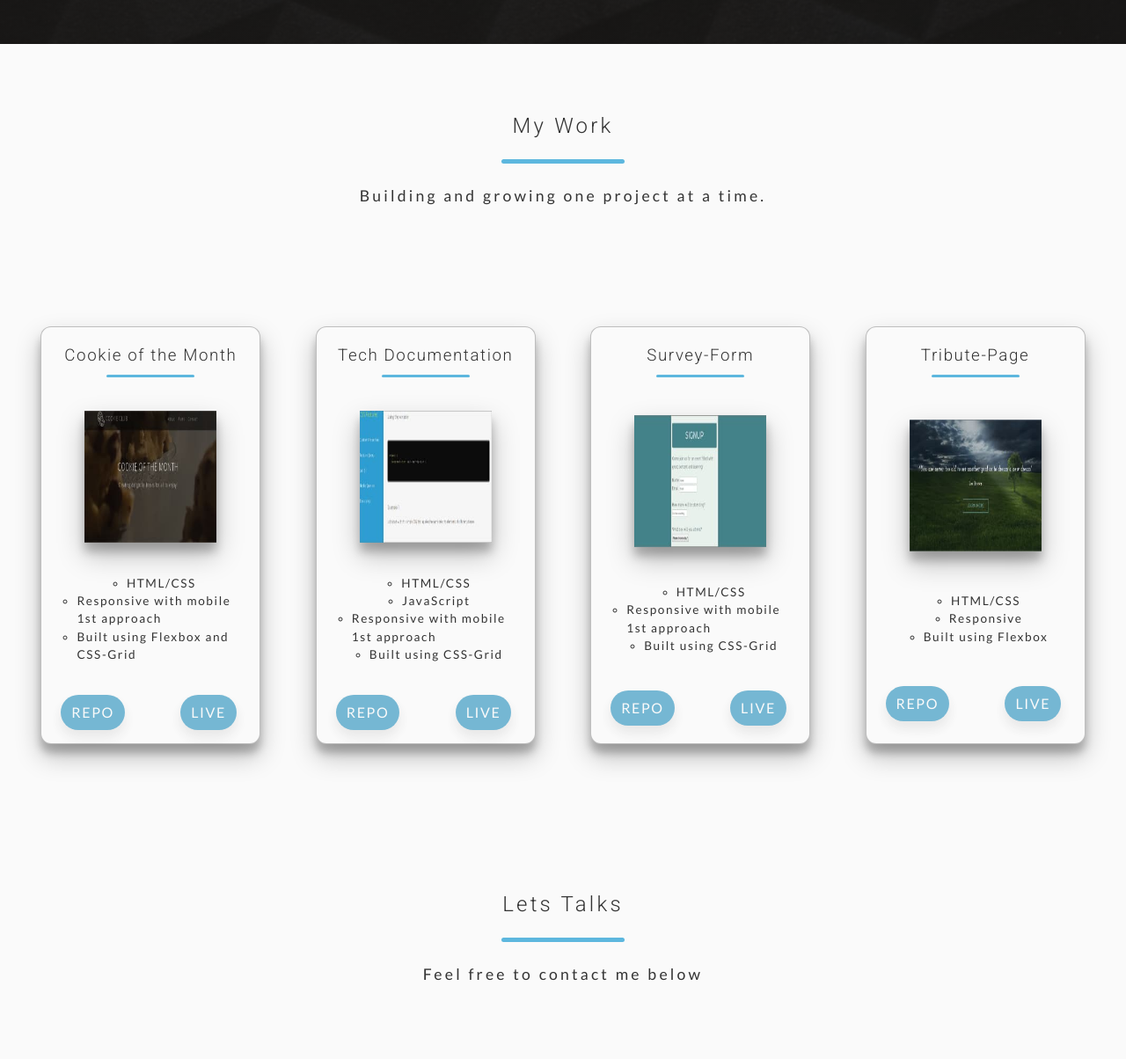
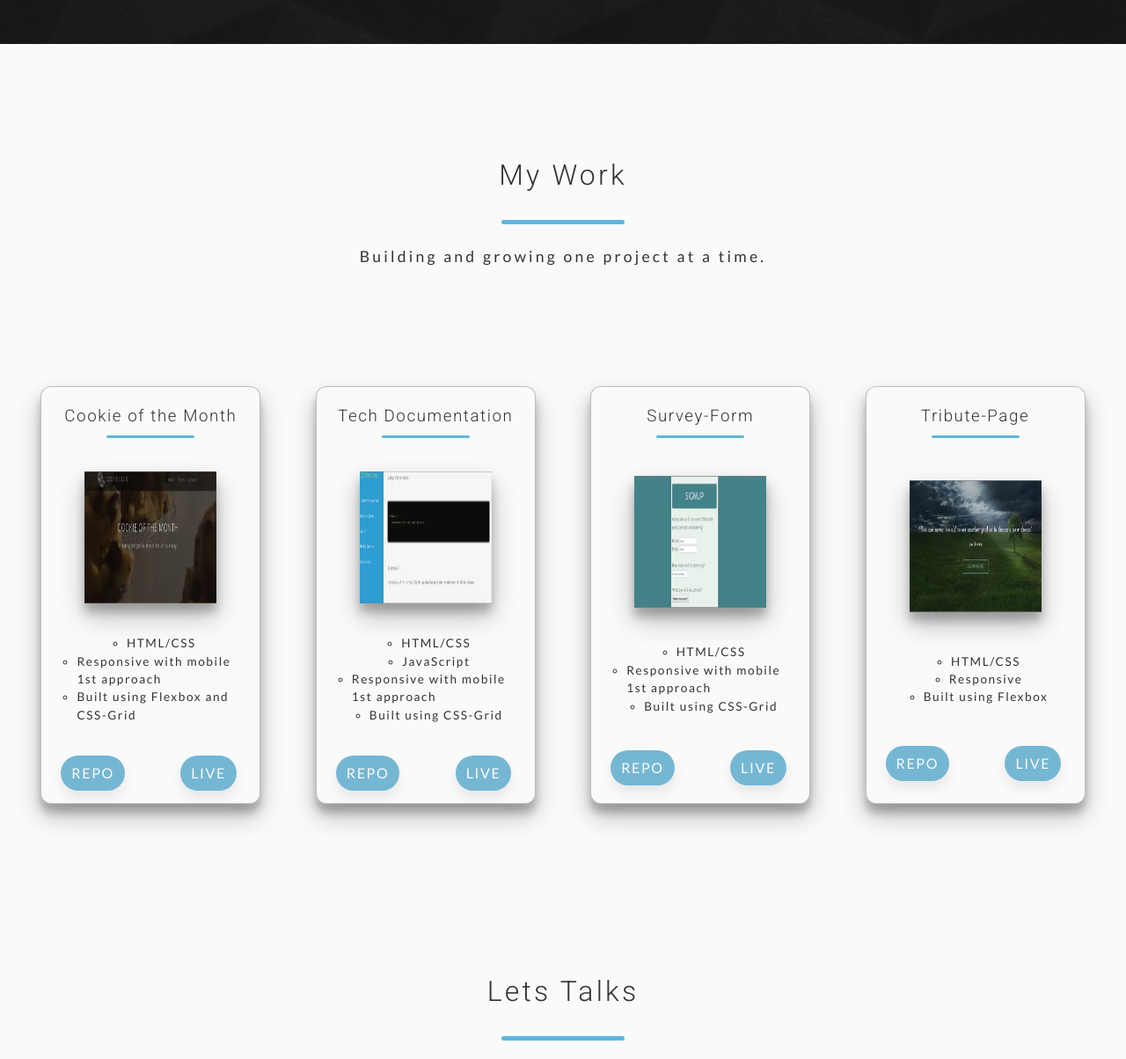
Before and after one commit to cloges4/fcc-portfolio, a plain HTML site: page index.html in a window 1280 px wide. Shown: the part 750-1954 px from the top of the page at 88% size. Drawn offline with Linux system fonts and the light colour scheme.

Commit message:
adjusted section header margins

```diff
--- a/style.css
+++ b/style.css
@@ -26,6 +26,11 @@ h2,
 h3 {
   font-family: "Roboto", sans-serif;
   font-weight: 100;
+}
+
+#project-header h2,
+#contact-header h2 {
+  font-size: 2rem;
 }
 
 hr {
@@ -139,7 +144,7 @@ body::-webkit-scrollbar-button {
 /* project */
 
 #project-header {
-  margin-top: 75px;
+  margin-top: 125px;
   text-align: center;
 }
 
@@ -239,7 +244,7 @@ body::-webkit-scrollbar-button {
 
 #contact-header {
   text-align: center;
-  margin-bottom: 100px;
+  margin: 125px 0;
 }
 
 #contact-header p {
```
